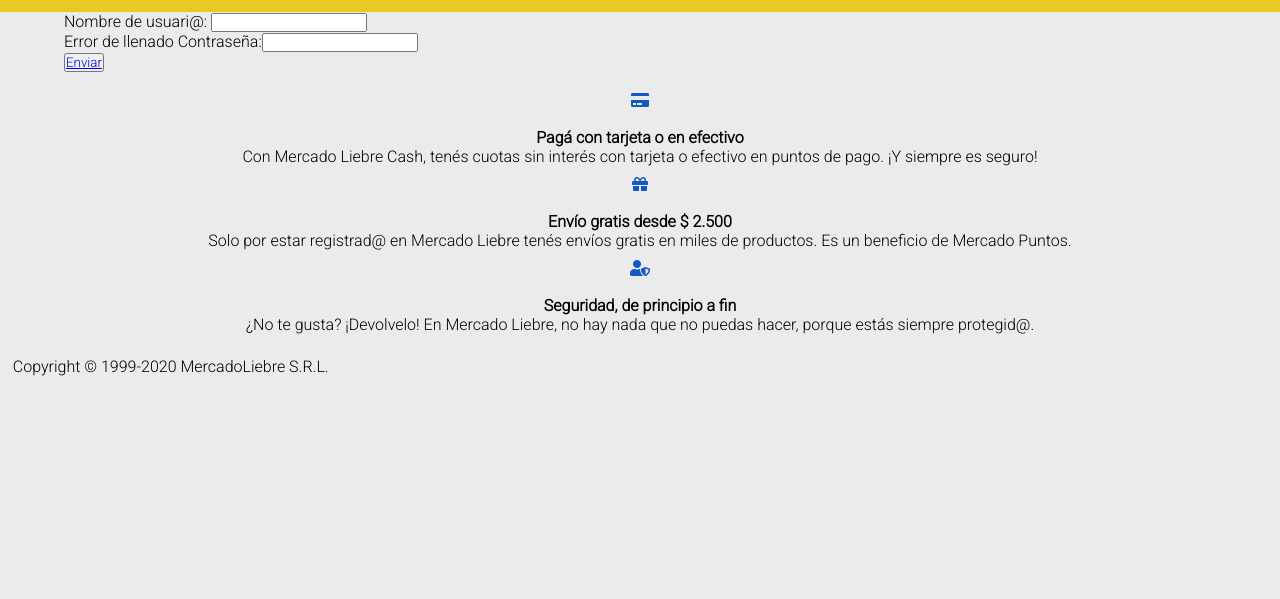
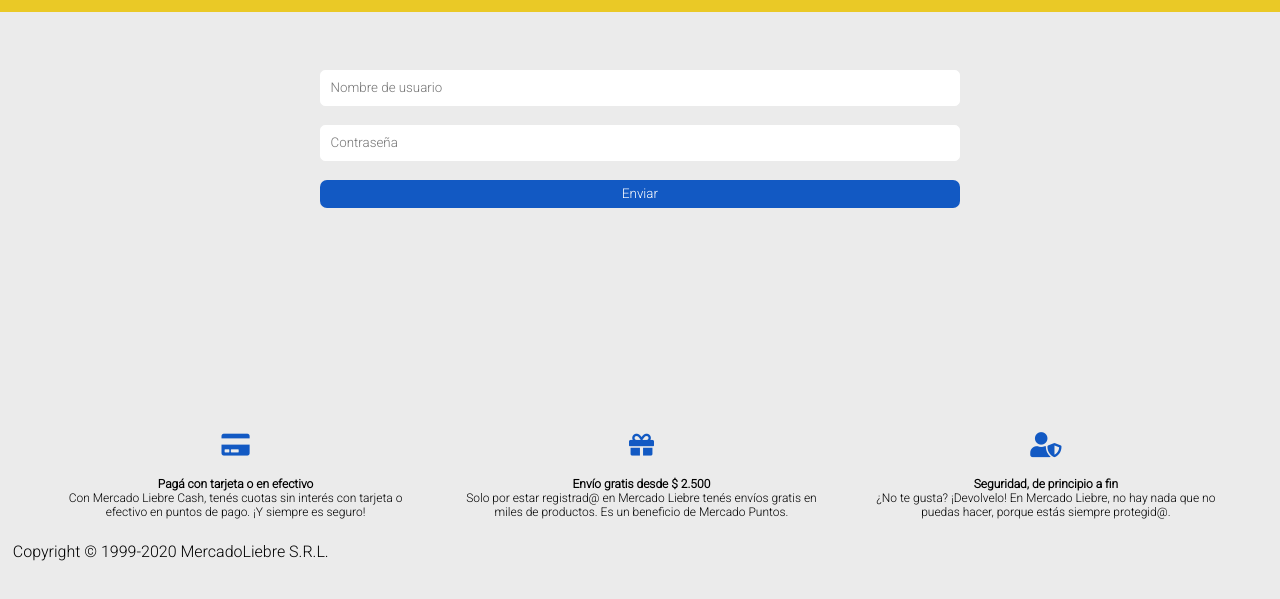
Before and after one commit to agusnarvaez/mercadoLiebre, a website: page views/login.html in a window 1280 px wide. Shown: the part 111-710 px from the top of the page. Drawn offline with Linux system fonts and the light colour scheme; files that its build step writes are made by us from their sources.

Commit message:
Ultimos retoques y soluciones de errores

```diff
--- a/public/css/header-y-footer.css
+++ b/public/css/header-y-footer.css
@@ -106,22 +106,29 @@
 }
 .sugerencias {
   text-align: center;
-  font-size: 1em;
+  font-size: 12px;
   padding: 10px 40px;
   margin: auto;
+  display: flex;
+  flex-direction: column;
+  justify-content: space-between;
   /*Border box permite que el contenido se ajuste a la caja*/
 }
+.sugerencia {
+  padding: 0 2%;
+}
+.sugerencias i {
+  text-align: center;
+  font-size: 25px;
+  margin-bottom: 10px;
+  color: #1259c3;
+  padding: 10px 30px;
+}
+
 .copyright {
   text-align: left;
   font-size: 1em;
   padding: 1%;
-}
-
-.sugerencias i {
-  text-align: center;
-  margin-bottom: 10px;
-  color: #1259c3;
-  padding: 10px 30px;
 }
 
 @media (min-width: 768px) {
@@ -174,4 +181,10 @@
   .copy-header {
     width: 40%;
   }
+  .sugerencias {
+    flex-direction: row;
+  }
+  .sugerencias i:hover {
+    color: lightblue;
+  }
 }
--- /dev/null
+++ b/public/css/login.css
@@ -0,0 +1,45 @@
+body {
+  background-color: #ebebeb;
+}
+
+main {
+  width: 90%;
+  margin: auto;
+  height: 20vh;
+  display: flex;
+  justify-content: center;
+  align-items: flex-start;
+}
+
+.formulario {
+  display: flex;
+  flex-direction: column;
+  flex-wrap: wrap;
+  padding: 5%;
+}
+.campo {
+  background-color: rgb(255, 255, 255);
+  padding: 1.5%;
+  border: 1px solid rgb(255, 255, 255);
+  border-radius: 5px;
+  width: 50vw;
+}
+.boton {
+  padding: 1%;
+  background-color: #1259c3;
+  color: rgb(255, 255, 255);
+  border-radius: 7px;
+  border: none;
+}
+.boton:hover {
+  background-color: #0022aa;
+}
+.campo:hover {
+  border: 1px solid lightgray;
+}
+
+@media (min-width: 768px) {
+  main {
+    height: 50vh;
+  }
+}
--- a/public/css/register.css
+++ b/public/css/register.css
@@ -30,6 +30,9 @@
   border: 1px solid rgb(255, 255, 255);
   border-radius: 5px;
 }
+.campo:hover {
+  border: 1px solid lightgray;
+}
 .perfilUsuario {
   display: flex;
   justify-content: space-around;
@@ -47,6 +50,13 @@
 .intereses input {
   margin-right: 5%;
 }
-.formulario button {
-  margin: 0 40%;
+.boton {
+  padding: 1%;
+  background-color: #1259c3;
+  color: rgb(255, 255, 255);
+  border-radius: 7px;
+  border: none;
 }
+.boton:hover {
+  background-color: #0022aa;
+}
--- a/public/css/style.css
+++ b/public/css/style.css
@@ -38,6 +38,8 @@
 .prod {
   margin: 10px auto;
   background-color: white;
+  box-sizing: content-box;
+  height: fit-content;
 }
 .datos-prod {
   border-top: 1px solid #ebebeb;
@@ -97,8 +99,12 @@
   .prod i {
     transition: transform 1000ms;
   }
+
   .prod:hover .desc {
-    display: inline;
+    font-size: 16px;
+    color: #666;
+    padding-top: 15px;
+    display: block;
   }
   .prod:hover .icono-carrito {
     transform: rotate(-90deg);
--- a/views/login.html
+++ b/views/login.html
@@ -5,6 +5,7 @@
     <meta charset="UTF-8">
     <meta http-equiv="X-UA-Compatible" content="IE=edge">
     <meta name="viewport" content="width=device-width, initial-scale=1.0">
+    <link rel="stylesheet" href="./css/login.css">
     <link rel="stylesheet" href="./css/header-y-footer.css">
     <link rel="stylesheet" href="./css/style.css">
     <link rel="preconnect" href="https://fonts.googleapis.com">
@@ -44,28 +45,32 @@
         </nav>
     </header>
     <main>
-        <form action="" method="POST">
-            <label for="nombreUsuari@">Nombre de usuari@:</label>
-            <input type="text" name="nombreUsuari@" id="nombreUsuari@"><br>
-            <span class="feedback">Error de llenado</span>
-            <label>Contraseña:<input type="password"></label><br>
-            <button type="submit"><a href="/">Enviar</a></button><br>
+        <form class="formulario" action="" method="GET">
+            <input type="text" name="nombreUsuari@" id="nombreUsuari@" placeholder="Nombre de usuario" class="campo" required><br>
+            <input type="password" placeholder="Contraseña" class="campo" required><br>
+            <button class="boton" type="submit" formaction="/">Enviar</button><br>
         </form>
     </main>
     <footer>
         <section class="sugerencias">
+            <div class="sugerencia">
                 <i class="fas fa-credit-card"></i><br>
                 <b>Pagá con tarjeta o en efectivo</b>
                 <p>Con Mercado Liebre Cash, tenés cuotas sin interés con tarjeta o efectivo en
                     puntos de pago. ¡Y siempre es seguro!</p>
+            </div>
+            <div class="sugerencia">
                 <i class="fas fa-gift"></i><br>
                 <b>Envío gratis desde $ 2.500</b>
                 <p>Solo por estar registrad@ en Mercado Liebre tenés envíos gratis en miles de
                     productos. Es un beneficio de Mercado Puntos.</p>
+            </div>
+            <div class="sugerencia">
                 <i class="fas fa-user-shield"></i><br>
                 <b>Seguridad, de principio a fin</b>
                 <p>¿No te gusta? ¡Devolvelo! En Mercado Liebre, no hay nada que no puedas hacer,
                     porque estás siempre protegid@.</p>
+            </div>
         </section>
         <p clasS="copyright">Copyright © 1999-2020 MercadoLiebre S.R.L.</p>
     </footer>
```
Also changed, not shown: views/home.html (+14 -8 lines), views/register.html (+8 -2 lines). Lines whose indentation alone changed are shown as unchanged.
